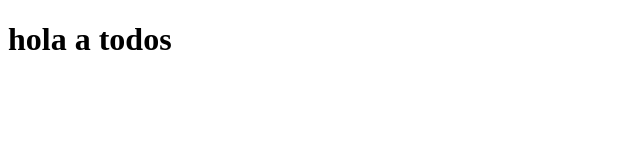
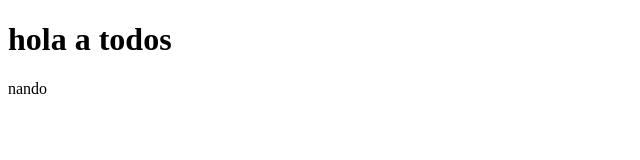
Before and after one commit to fhenaomesa/ensayo1, a plain HTML site: page index.html in a window 1280 px wide. Shown: the full height of the page, 0-640 px from the left. Drawn offline with Linux system fonts and the light colour scheme.

Commit message:
cambios 2

```diff
--- a/index.html
+++ b/index.html
@@ -7,5 +7,6 @@
 </head>
 <body>
     <h1>hola a todos </h1>
+    <p>nando</p>
 </body>
 </html>
```
